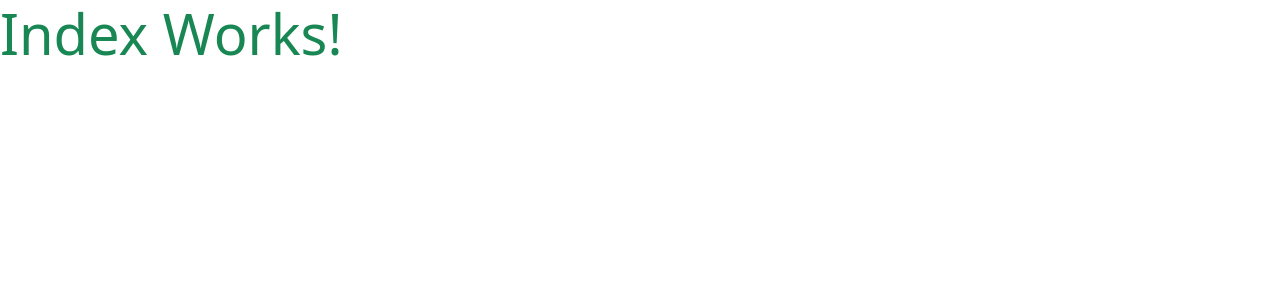
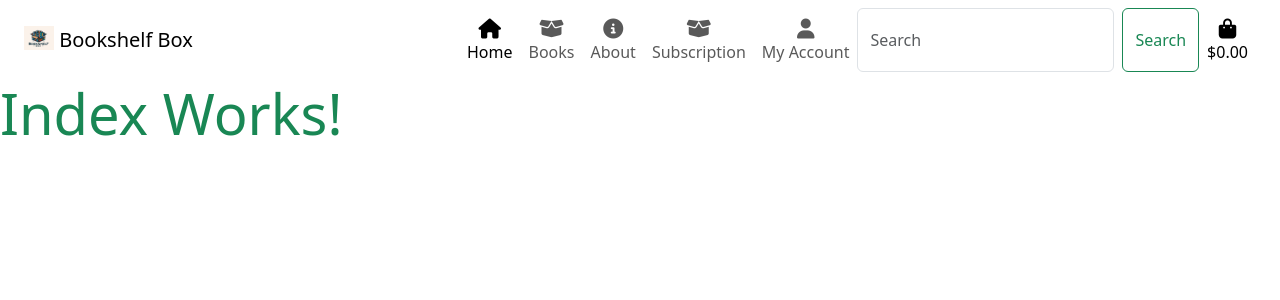
Before and after one commit to JusJae/ci-ms4-bookshelf-box, a Django app: page / in a window 1280 px wide. Shown: the top 300 px of the page. Run offline with Django 3.2, Linux system fonts and the light colour scheme; some libraries are stand-ins or nearby versions.

Commit message:
feat: add navbar to base.html and update settings.py

```diff
--- a/bookshelf_box/settings.py
+++ b/bookshelf_box/settings.py
@@ -27,7 +27,8 @@ SECRET_KEY = 'django-insecure-rt&6-5x^!tizf#cud#x1$xz@(!*bwa#=3j^wwr9q#v4y)w$m*)
 # SECURITY WARNING: don't run with debug turned on in production!
 DEBUG = True
 
-ALLOWED_HOSTS = ['8000-jusjae-ci-ms4-bookshelf-dv7ns1zm6s.us2.codeanyapp.com']
+ALLOWED_HOSTS = ['8000-jusjae-ci-ms4-bookshelf-dv7ns1zm6s.us2.codeanyapp.com',
+                 '8000-jusjae-cims4bookshelfbo-50l36tnoqxy.ws-eu107.gitpod.io', 'localhost',]
 
 # Application definition
 
--- a/templates/base.html
+++ b/templates/base.html
@@ -30,8 +30,105 @@
     <title>Bookshelf Box{% block title%}{% endblock %}</title>
   </head>
   <body>
-    <!-- Navbar -->
-    <header class="container-fluid"></header>
+    <!-- Navbar from Bootstrap-->
+  <header class="container-fluid">
+    <nav class="navbar navbar-expand-lg bg-transparent">
+        <div class="container-fluid">
+            <a class="navbar-brand" href="#">
+      <img src="../media/bookshelf_box_logo.png" alt="" width="30" height="24" class="d-inline-block align-text-top">
+      Bookshelf Box
+    </a>
+            <button class="navbar-toggler" type="button" data-bs-toggle="collapse" data-bs-target="#navbarSupportedContent" aria-controls="navbarSupportedContent" aria-expanded="false" aria-label="Toggle navigation">
+                <span class="navbar-toggler-icon"></span>
+            </button>
+
+            <div class="collapse navbar-collapse" id="navbarSupportedContent">
+                <ul class="navbar-nav ms-auto mb-2 mb-lg-0">
+                    <li class="nav-item">
+                        <a class="nav-link active" aria-current="page" href="#">
+                          <div class="text-center">
+                                <div><i class="fas fa-home fa-lg"></i></div>
+                                <p class="my-0">Home</p>
+                            </div></a>
+                    </li>
+                    <li class="nav-item dropdown">
+                        <a class="nav-link dropdown" href="#" role="button" data-bs-toggle="dropdown" aria-expanded="false">
+                            <div class="text-center">
+                                <div><i class="fas fa-box-open fa-lg"></i></div>
+                                <p class="my-0">Books</p>
+                            </div>
+                        </a>
+                        <ul class="dropdown-menu">
+                            <li><a class="dropdown-item" href="#">Fiction</a></li>
+                            <li><a class="dropdown-item" href="#">Non-Fiction</a></li>
+                            <li><a class="dropdown-item" href="#">Horror</a></li>
+                            <li><a class="dropdown-item" href="#">Romance</a></li>
+                            <li><a class="dropdown-item" href="#">Young Adult</a></li>
+                        </ul>
+                    </li>
+                    <li class="nav-item">
+                        <a class="nav-link" href="#"><div class="text-center">
+                                <div><i class="fas fa-info-circle fa-lg"></i></div>
+                                <p class="my-0">About</p>
+                            </div></a>
+                    </li>
+                    <li class="nav-item dropdown">
+                        <a class="nav-link dropdown" href="#" role="button" data-bs-toggle="dropdown" aria-expanded="false">
+                            <div class="text-center">
+                                <div><i class="fas fa-box-open fa-lg"></i></div>
+                                <p class="my-0">Subscription</p>
+                            </div>
+                        </a>
+                        <ul class="dropdown-menu">
+                            <li><a class="dropdown-item" href="#">How It Works</a></li>
+                            <li><a class="dropdown-item" href="#">Plans</a></li>
+                        </ul>
+                    </li>
+
+                    <li class="nav-item dropdown">
+                        <a class="nav-link dropdown" href="#" role="button" data-bs-toggle="dropdown" aria-expanded="false">
+                            <div class="text-center">
+                                <div><i class="fas fa-user fa-lg"></i></div>
+                                <p class="my-0">My Account</p>
+                            </div>
+                        </a>
+                        <ul class="dropdown-menu">
+                            {% if request.user.is_authenticated %}
+                                {% if request.user.is_superuser %}
+                                    <li><a class="dropdown-item" href="#">Stock Management</a></li>
+                                {% endif %}
+                                <li><a class="dropdown-item" href="#">Profile</a></li>
+                                <li><a class="dropdown-item" href="#">Logout</a></li>
+                            {% else %}
+                                <li><a class="dropdown-item" href="#">Register</a></li>
+                                <li><a class="dropdown-item" href="#">Login</a></li>
+                            {% endif %}
+                        </ul>
+                    </li>
+                    <form class="d-flex" role="search">
+                        <input class="form-control me-2" type="search" placeholder="Search" aria-label="Search">
+                        <button class="btn btn-outline-success" type="submit">Search</button>
+                    </form>
+                    <li class="nav-item">
+                        <a class="{% if grand_total %}text-info font-weight-bold{% else %}text-black{% endif %} nav-link" href="#">
+                            <div class="text-center">
+                                <div><i class="fas fa-shopping-bag fa-lg"></i></div>
+                                <p class="my-0">
+                                    {% if grand_total %}
+                                        ${{ grand_total|floatformat:2 }}
+                                    {% else %}
+                                        $0.00
+                                    {% endif %}
+                                </p>
+                            </div>
+                        </a>
+                    </li>
+                </ul>
+
+            </div>
+        </div>
+    </nav>
+  </header>
 
     <!-- Alert Messages -->
     {% if messages %}
```
Also changed, not shown: .gitpod.yml (added), media/bookshelf_box_logo.png (added).
